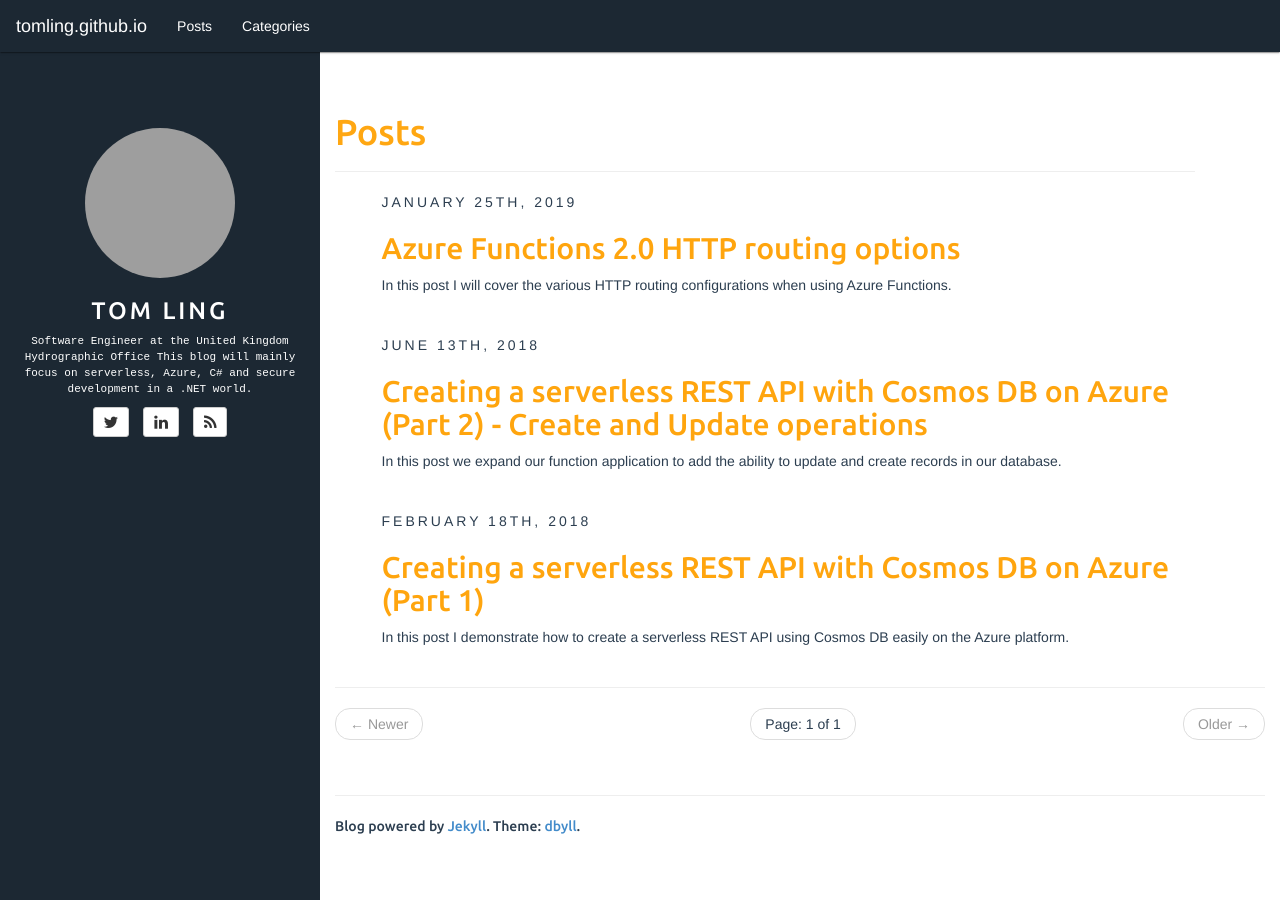
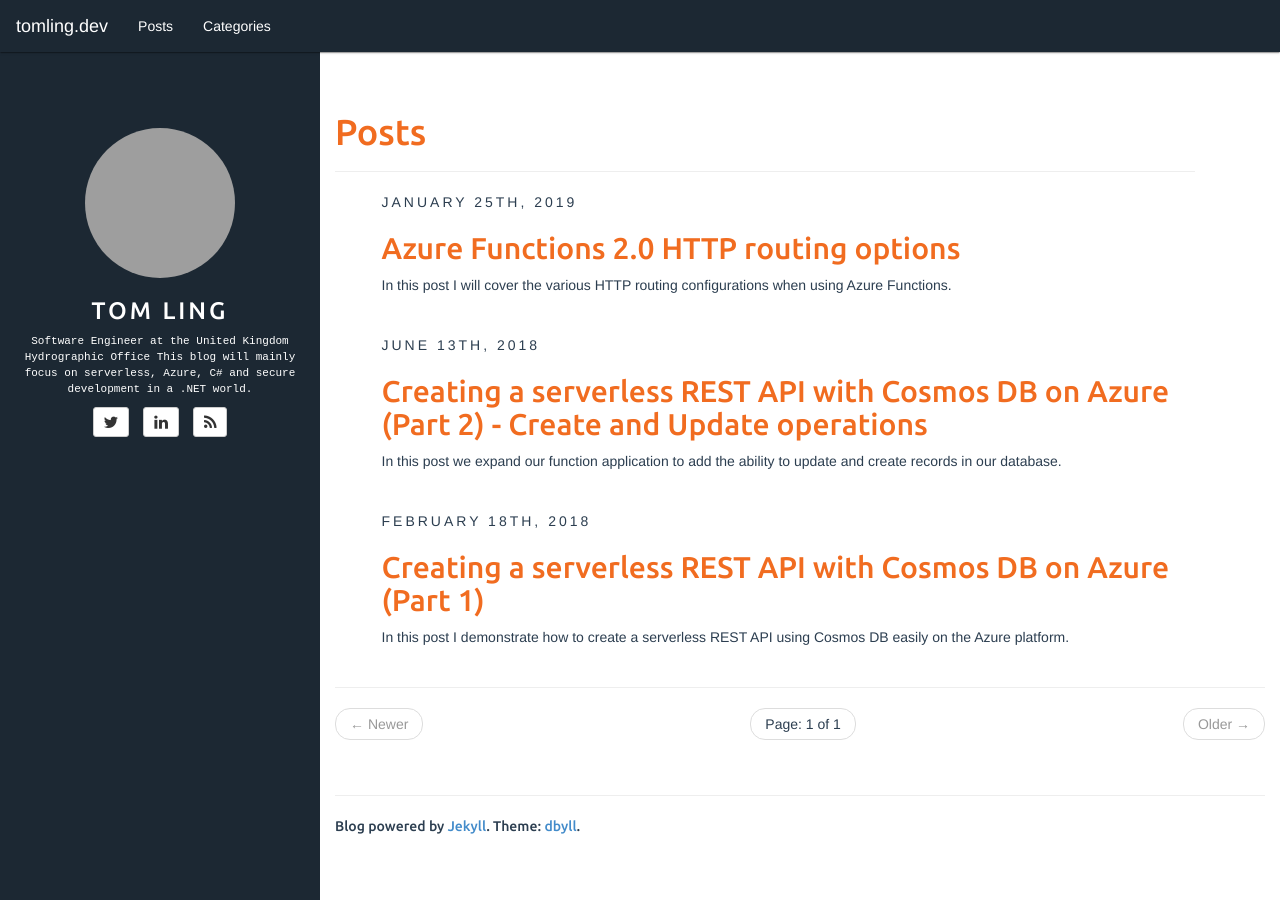
Before and after one commit to TomLing/tomling.github.io, a Jekyll site: the page built from index.html, in a window 1280 px wide. Built offline with Jekyll 4.4.1, drawn with Linux system fonts in a browser that asks for light colours; the list of posts is cut into pages by our own code; grey boxes are pictures that could not be loaded.

Commit message:
Changes for SEO and Accessibility

```diff
--- a/_includes/default.html
+++ b/_includes/default.html
@@ -1,16 +1,16 @@
 <!DOCTYPE html>
-<html>
+<html lang="en">
 
 <head>
-	<meta charset="utf-8">
+  <meta charset="utf-8" />
   <title>{{ page.title }}</title>
   {% if page.description %}
-	<meta name="description" content="{{ page.description }}">
+  <meta name="description" content="{{ page.description }}" />
   {% endif %}
-	<meta name="author" content="{{ site.author.name }}">
+  <meta name="author" content="{{ site.author.name }}" />
 
   <!-- Enable responsive viewport -->
-	<meta name="viewport" content="width=device-width, initial-scale=1.0">
+  <meta name="viewport" content="width=device-width, initial-scale=1.0" />
 
   <!-- Le HTML5 shim, for IE6-8 support of HTML elements -->
   <!--[if lt IE 9]>
@@ -18,10 +18,14 @@
     <![endif]-->
 
   <!-- Le styles -->
-	<link href="{{ site.BASE_PATH }}/assets/resources/bootstrap/css/bootstrap.min.css" rel="stylesheet">
-	<link href="{{ site.BASE_PATH }}/assets/resources/font-awesome/css/font-awesome.min.css" rel="stylesheet">
-	<link href="{{ site.BASE_PATH }}/assets/resources/syntax/syntax.css" rel="stylesheet">
-	<link href="{{ site.BASE_PATH }}/assets/css/style.css" rel="stylesheet">
+  <link href="{{
+        site.BASE_PATH
+      }}/assets/resources/bootstrap/css/bootstrap.min.css" rel="stylesheet" />
+  <link href="{{
+        site.BASE_PATH
+      }}/assets/resources/font-awesome/css/font-awesome.min.css" rel="stylesheet" />
+  <link href="{{ site.BASE_PATH }}/assets/resources/syntax/syntax.css" rel="stylesheet" />
+  <link href="{{ site.BASE_PATH }}/assets/css/style.css" rel="stylesheet" />
 
   <!-- Le fav and touch icons -->
   <!-- Update these with your own images
@@ -31,7 +35,7 @@
 	<link rel="apple-touch-icon" sizes="114x114" href="images/apple-touch-icon-114x114.png">
 	-->
 
-	<link rel="alternate" type="application/rss+xml" title="{{ site.name }}" href="{{ site.BASE_PATH }}/feed.xml">
+  <link rel="alternate" type="application/rss+xml" title="{{ site.name }}" href="{{ site.BASE_PATH }}/feed.xml" />
 </head>
 
 <body>
@@ -45,33 +49,34 @@
         <span class="icon-bar"></span>
       </button>
       {% if site.rss_path %}
-			<a type="button" class="navbar-toggle nav-link" href="{{ site.BASE_PATH }}/{{ site.rss_path }}">
+      <a type="button" aria-label="tomling.dev RSS feed" class="navbar-toggle nav-link"
+        href="{{ site.BASE_PATH }}/{{ site.rss_path }}">
         <i class="fa fa-rss fa-lg"></i>
       </a>
-			{% endif %}
-			{% if site.author.github %}
-			<a type="button" class="navbar-toggle nav-link" href="http://github.com/{{ site.author.github }}">
+      {% endif %} {% if site.author.github %}
+      <a type="button" aria-label="tomling.dev Github" class="navbar-toggle nav-link"
+        href="http://github.com/{{ site.author.github }}">
         <i class="fa fa-github"></i>
       </a>
-			{% endif %}
-			{% if site.author.email %}
-			<a type="button" class="navbar-toggle nav-link" href="mailto:{{ site.author.email }}">
+      {% endif %} {% if site.author.email %}
+      <a type="button" aria-label="tomling.dev Email" class="navbar-toggle nav-link"
+        href="mailto:{{ site.author.email }}">
         <i class="fa fa-envelope"></i>
       </a>
-			{% endif %}
-			{% if site.author.linkedin %}
-			<a type="button" class="navbar-toggle nav-link" href="https://linkedin.com/in/{{ site.author.linkedin }}">
+      {% endif %} {% if site.author.linkedin %}
+      <a type="button" aria-label="tomling.dev LinkedIn" class="navbar-toggle nav-link"
+        href="https://linkedin.com/in/{{ site.author.linkedin }}">
         <i class="fa fa-linkedin"></i>
       </a>
-			{% endif %}
-			{% if site.author.twitter %}
-			<a type="button" class="navbar-toggle nav-link" href="http://twitter.com/{{ site.author.twitter }}">
+      {% endif %} {% if site.author.twitter %}
+      <a type="button" aria-label="tomling.dev Twitter" class="navbar-toggle nav-link"
+        href="http://twitter.com/{{ site.author.twitter }}">
         <i class="fa fa-twitter"></i>
       </a>
       {% endif %}
 
       <a class="navbar-brand" href="{{ site.BASE_PATH }}/">
-				tomling.github.io
+        tomling.dev
       </a>
     </div>
 
@@ -79,12 +84,17 @@
     <div class="collapse navbar-collapse" id="bs-example-navbar-collapse-1">
       <ul class="nav navbar-nav">
         <li><a href="{{ site.BASE_PATH }}/">Posts</a></li>
-				<li><a href="{{ site.BASE_PATH}}/{{ site.categories_path }}">Categories</a></li>
+        <li>
+          <a href="{{ site.BASE_PATH }}/{{ site.categories_path }}">Categories</a>
+        </li>
       </ul>
-		</div><!-- /.navbar-collapse -->
+    </div>
+    <!-- /.navbar-collapse -->
   </nav>
 
-	<div class="col-sm-3 sidebar hidden-xs" style="{% if site.sidebar_background_image %}background: url({{site.sidebar_background_image}}) no-repeat !important;{% endif %}">
+  <div class="col-sm-3 sidebar hidden-xs" style="{% if site.sidebar_background_image %}background: url({{
+        site.sidebar_background_image
+      }}) no-repeat !important;{% endif %}">
     {% include sidebar.html %}
   </div>
 
@@ -94,12 +104,14 @@
     <footer>
       <hr />
       <p>
-				Blog powered by <a href="http://jekyllrb.com/">Jekyll</a>. Theme: <a href="https://github.com/dbtek/dbyll">dbyll</a>.
+        Blog powered by <a href="http://jekyllrb.com/">Jekyll</a>. Theme:
+        <a href="https://github.com/dbtek/dbyll">dbyll</a>.
       </p>
     </footer>
   </div>
 
-	<script type="text/javascript" src="{{ site.BASE_PATH }}/assets/resources/jquery/jquery.min.js"></script>
+  <script src="https://code.jquery.com/jquery-3.3.1.min.js"
+    integrity="sha256-FgpCb/KJQlLNfOu91ta32o/NMZxltwRo8QtmkMRdAu8=" crossorigin="anonymous"></script>
   <script type="text/javascript" src="{{ site.BASE_PATH }}/assets/resources/bootstrap/js/bootstrap.min.js"></script>
   <script type="text/javascript" src="{{ site.BASE_PATH }}/assets/js/app.js"></script>
 </body>
--- a/assets/css/style.css
+++ b/assets/css/style.css
@@ -1,3 +1,4 @@
+
 @import url(//fonts.googleapis.com/css?family=Ubuntu:500&subset=latin,latin-ext);
 
 body{
@@ -73,8 +74,8 @@ article .share .facebook:hover {
 	border-color: #43609C;
 }
 article .share .gplus:hover {
-	color: #FFA712;
-	border-color: #FFA712;
+	color: #f16c20;
+	border-color: #f16c20;
 }
 
 #contact-list-secondary {
@@ -82,7 +83,7 @@ article .share .gplus:hover {
 }
 
 .page-header {
-	color: #FFA712;
+	color: #f16c20;
 }
 
 @media only screen and (min-width: 768px) {
@@ -122,20 +123,20 @@ article.home h4,
 article.home h5,
 article.home h6 {
 	font-family: 'Ubuntu', sans-serif;
-	color: #FFA50E;
+	color: #f16c20;
 }
 
 article.home h1 a,
 article.home h2 a,
 article.home h3 a,
 article.home h4 a {
-	color: #FFA50E;
+	color: #f16c20;
 }
 article.home h1 a:hover,
 article.home h2 a:hover,
 article.home h3 a:hover,
 article.home h4 a:hover {
-	color: #FFA712;
+	color: #f16c20;
 }
 
 .author .author-image {
@@ -171,7 +172,7 @@ footer {
     border-radius: 4px 0 0 4px;
 }
 
-.badge { background: #FFA712; }
+.badge { background: #f16c20; }
 
 #nav-menu{
     position: fixed;
--- a/categories.html
+++ b/categories.html
@@ -38,7 +39,8 @@ group: navigation
       {% for node in pages_list %}
       {% if node.title != null %}
       {% if group == null or group == node.group %}
-              <li style="line-height: 35px;"><a href="{{ site.BASE_PATH }}{{node.url}}">{{node.title}}</a> <span class="text-muted">- {{ node.date | date: "%B %d, %Y" }}</span></li>
+      <li style="line-height: 35px;"><a href="{{ site.BASE_PATH }}{{node.url}}">{{node.title}}</a> <span
+          class="text-muted">- {{ node.date | date: "%B %d, %Y" }}</span></li>
       {% endif %}
       {% endif %}
       {% endfor %}
--- a/index.html
+++ b/index.html
@@ -58,17 +55,23 @@ tagline:
   {% endif %}
 
   <li>
-    <span class="page_number">Page: {{ paginator.page }} of {{ paginator.total_pages }}</span>
+    <span class="page_number"
+      >Page: {{ paginator.page }} of {{ paginator.total_pages }}</span
+    >
   </li>
 
   {% if paginator.next_page %}
   <li class="next">
-    <a href="{{ site.BASE_PATH }}/{{ site.paginate_path | replace: ':num', paginator.next_page }}">Older &rarr;</a>
+    <a
+      href="{{
+        site.BASE_PATH
+      }}/{{ site.paginate_path | replace: ':num', paginator.next_page }}"
+      >Older &rarr;</a
+    >
   </li>
   {% else %}
   <li class="next disabled">
     <a>Older &rarr;</a>
   </li>
   {% endif %}
-
 </ul>
--- a/tags.html
+++ b/tags.html
@@ -26,10 +27,11 @@ group: navigation
   {% for item in (0..site.tags.size) %}{% unless forloop.last %}
   {% capture this_word %}{{ tag_words[item] | strip_newlines }}{% endcapture %}
   <div class="tab-pane" id="{{ this_word | replace:' ','-' }}-ref">
-      <h2 style="margin-top: 0px">Posts tagged  with {{ this_word }}</h2>
+    <h2 style="margin-top: 0px">Posts tagged with {{ this_word }}</h2>
     <ul class="list-unstyled">
       {% for post in site.tags[this_word] %}{% if post.title != null %}
-          <li style="line-height: 35px;"><a href="{{ site.BASE_PATH }}{{post.url}}">{{post.title}}</a> <span class="text-muted">- {{ post.date | date: "%B %d, %Y" }}</span></li>
+      <li style="line-height: 35px;"><a href="{{ site.BASE_PATH }}{{post.url}}">{{post.title}}</a> <span
+          class="text-muted">- {{ post.date | date: "%B %d, %Y" }}</span></li>
       {% endif %}{% endfor %}
     </ul>
   </div>
```
Also changed, not shown: other parts of categories.html (+1 -0 lines), other parts of index.html (+12 -15 lines), other parts of tags.html (+1 -0 lines). Lines whose indentation alone changed are shown as unchanged.
